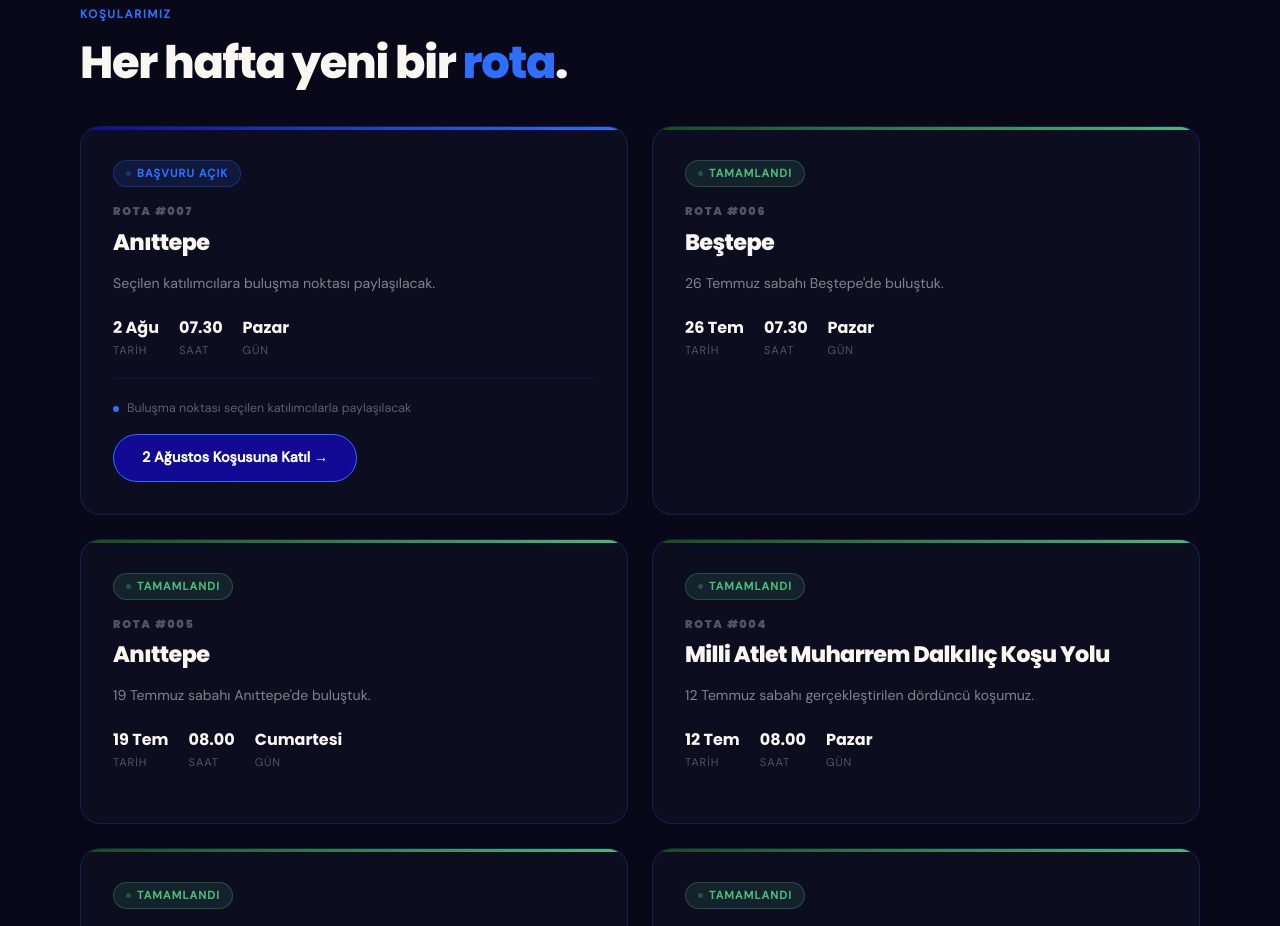
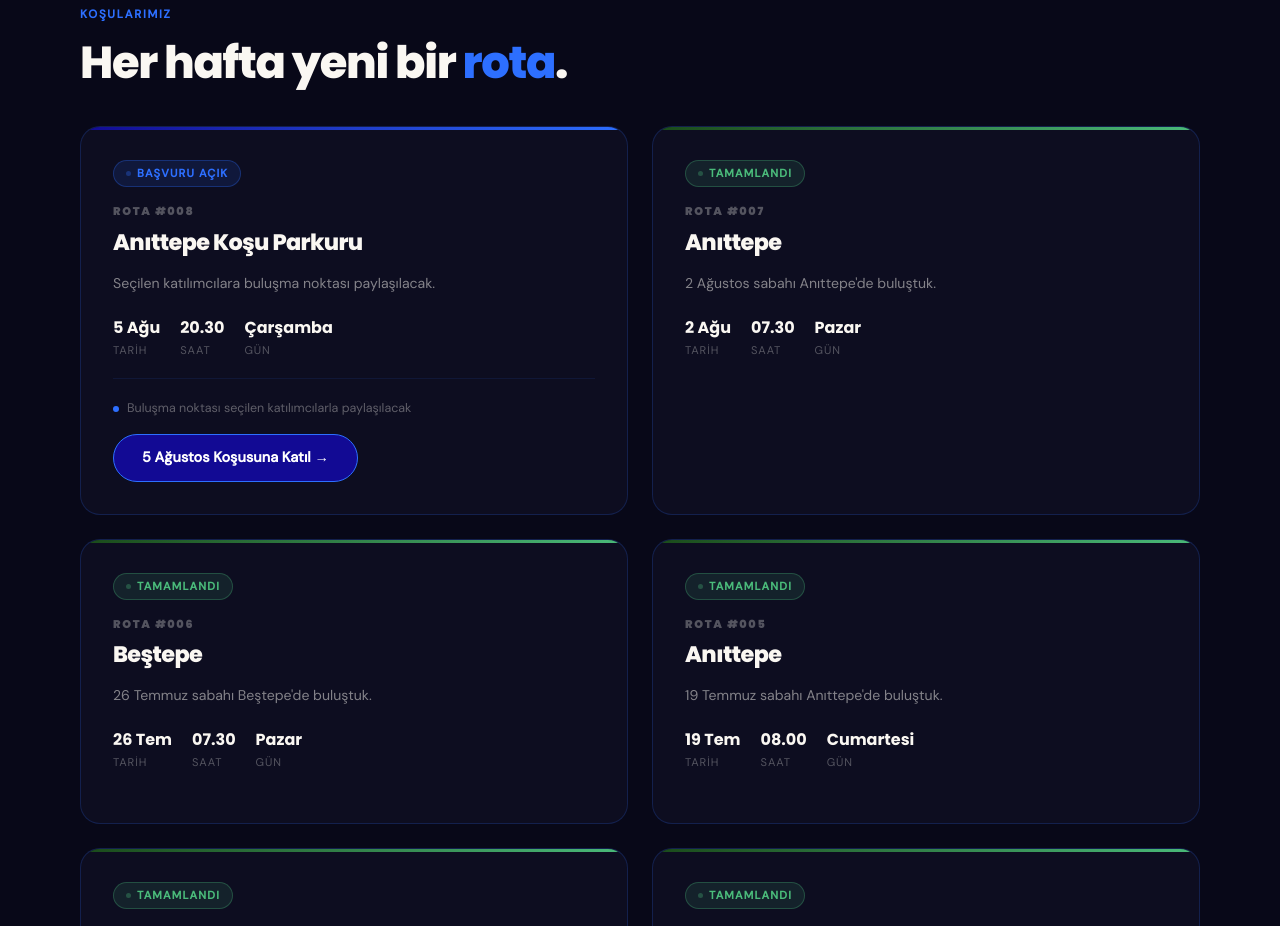
Before and after one commit to tunahanyilmazty/bizzatankara, a Next.js app: page /runners in a window 1280 px wide. Shown: the part 1520-2446 px from the top of the page. Built offline with nearby package versions, Linux system fonts and the light colour scheme.

Commit message:
rota 008 eklendi rota 007 tamamlandi

```diff
--- a/app/runners/basvuru/page.js
+++ b/app/runners/basvuru/page.js
@@ -71,8 +71,9 @@ function BasvuruForm() {
   const is19 = kosuRef === '19temmuz'
   const is26 = kosuRef === '26temmuz'
   const is2a = kosuRef === '2agustos'
-  const isKosu = is12 || is21 || is19 || is26 || is2a
-  const kosuLabel = is2a ? '2 Ağustos' : is26 ? '26 Temmuz' : is19 ? '19 Temmuz' : is12 ? '12 Temmuz' : is21 ? '21 Haziran' : null
+  const is5a = kosuRef === '5agustos'
+  const isKosu = is12 || is21 || is19 || is26 || is2a || is5a
+  const kosuLabel = is5a ? '5 Ağustos' : is2a ? '2 Ağustos' : is26 ? '26 Temmuz' : is19 ? '19 Temmuz' : is12 ? '12 Temmuz' : is21 ? '21 Haziran' : null
 
   return (
     <>
@@ -124,7 +125,7 @@ function BasvuruForm() {
         </h1>
         <p className="hero-sub">
           {isKosu
-            ? 'Pazar sabahı 07.30. Buluşma noktası seçilen katılımcılarla paylaşılacak.'
+            ? 'Pazar sabahı 20.30. Buluşma noktası seçilen katılımcılarla paylaşılacak.'
             : 'Ankara\'dan doğan komünitenin bir parçası ol. Formu doldur, seni bekleyelim.'}
         </p>
         {isKosu && (
--- a/app/runners/page.js
+++ b/app/runners/page.js
@@ -261,15 +261,48 @@ export default function RunnersPage() {
           </h2>
           <div className="kosular-grid">
 
-            {/* ROTA 007 */}
+            {/* ROTA 008 */}
             <div className="kosu-card yaklasan">
               <div className="kosu-badge badge-yaklasan">
                 <span className="badge-dot"></span>
                 Başvuru Açık
               </div>
+              <div className="kosu-rota">Rota #008</div>
+              <h3 className="kosu-title">Anıttepe Koşu Parkuru</h3>
+              <p className="kosu-desc">Seçilen katılımcılara buluşma noktası paylaşılacak.</p>
+              <div className="kosu-stats">
+                <div className="kosu-stat">
+                  <span className="kosu-stat-val">5 Ağu</span>
+                  <span className="kosu-stat-label">Tarih</span>
+                </div>
+                <div className="kosu-stat">
+                  <span className="kosu-stat-val">20.30</span>
+                  <span className="kosu-stat-label">Saat</span>
+                </div>
+                <div className="kosu-stat">
+                  <span className="kosu-stat-val">Çarşamba</span>
+                  <span className="kosu-stat-label">Gün</span>
+                </div>
+              </div>
+              <div className="kosu-divider"></div>
+              <div className="gizli-note">
+                <div className="gizli-note-dot"></div>
+                Buluşma noktası seçilen katılımcılarla paylaşılacak
+              </div>
+              <a href="/runners/basvuru?kosu=5agustos" className="kosu-btn">
+                5 Ağustos Koşusuna Katıl →
+              </a>
+            </div>
+
+            {/* ROTA 007 */}
+            <div className="kosu-card tamamlandi">
+              <div className="kosu-badge badge-tamamlandi">
+                <span className="badge-dot"></span>
+                Tamamlandı
+              </div>
               <div className="kosu-rota">Rota #007</div>
               <h3 className="kosu-title">Anıttepe</h3>
-              <p className="kosu-desc">Seçilen katılımcılara buluşma noktası paylaşılacak.</p>
+              <p className="kosu-desc">2 Ağustos sabahı Anıttepe&apos;de buluştuk.</p>
               <div className="kosu-stats">
                 <div className="kosu-stat">
                   <span className="kosu-stat-val">2 Ağu</span>
@@ -284,14 +317,6 @@ export default function RunnersPage() {
                   <span className="kosu-stat-label">Gün</span>
                 </div>
               </div>
-              <div className="kosu-divider"></div>
-              <div className="gizli-note">
-                <div className="gizli-note-dot"></div>
-                Buluşma noktası seçilen katılımcılarla paylaşılacak
-              </div>
-              <a href="/runners/basvuru?kosu=2agustos" className="kosu-btn">
-                2 Ağustos Koşusuna Katıl →
-              </a>
             </div>
 
             {/* ROTA 006 */}
```
